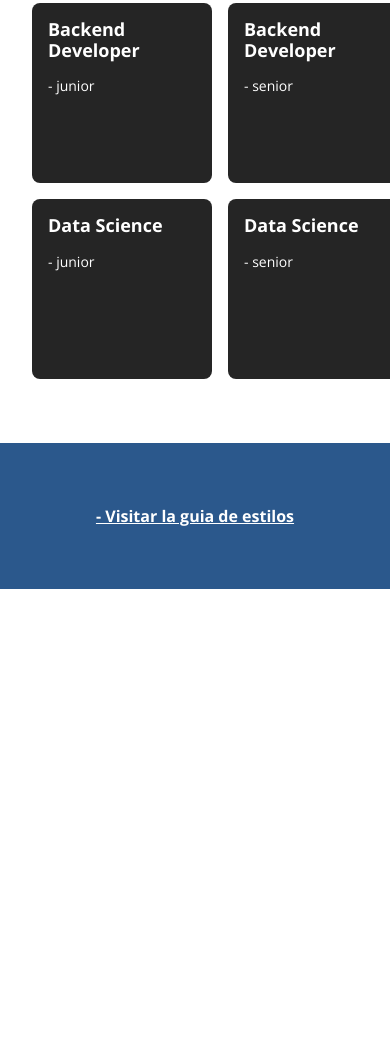
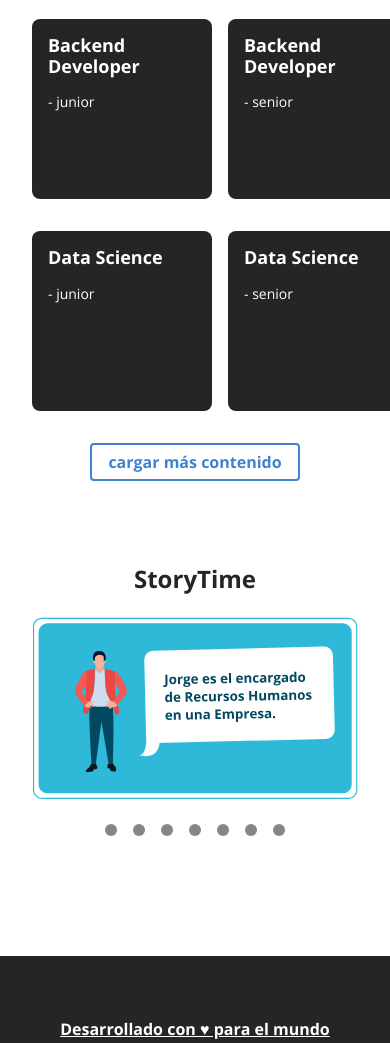
Before and after one commit to jotajotadev/guion, a plain HTML site: page index.html in a window 390 px wide. Shown: the part 1148-2191 px from the top of the page. Before the commit the page ends 1737 px from the top, so only its background shows below. Drawn offline with nearby package versions, Linux system fonts and the light colour scheme.

Commit message:
add some slides to storytime and fir version of mobile

```diff
--- a/index.html
+++ b/index.html
@@ -148,11 +148,31 @@
         </article>
       </div>
     </section>
+    <divc class="center-button">
+      <a href="" class="button-ghost">cargar más contenido</a>
+    </div>
+
   </main>
+
+  <div class="storytime">
+    <div class="storytime__wrap">
+      <h2 class="storytime__title">StoryTime</h2>
+      <img src="img/slide 1.svg" alt="" class="storytime__img">
+      <div class="storytime__navigation">
+        <div class="slide__nav one"></div>
+        <div class="slide__nav two"></div>
+        <div class="slide__nav three"></div>
+        <div class="slide__nav four"></div>
+        <div class="slide__nav five"></div>
+        <div class="slide__nav six"></div>
+        <div class="slide__nav seven"></div>
+      </div>
+    </div>
+  </div>
 
 
   <footer class="footer">
-    <a href="" class="footer__link">- Visitar la guia de estilos</a>
+    <a href="" class="footer__link">Desarrollado con ♥ para el mundo</a>
   </footer>
 </body>
 </html>
--- a/scss/layout/_footer.scss
+++ b/scss/layout/_footer.scss
@@ -1,5 +1,5 @@
 .footer {
-  background-color: $primary;
+  background-color: $dark;
   padding-top: $space-4;
   padding-bottom: $space-4;
   text-align: center;
--- a/scss/layout/_sections.scss
+++ b/scss/layout/_sections.scss
@@ -9,6 +9,7 @@
     padding-right: 2rem;
     margin-bottom: 3rem;
     .icon-item{
+      cursor: pointer;
       flex-shrink: 0;
       margin-right: 0.5rem;
       margin-left: 0.5rem;
@@ -45,7 +46,7 @@
   }
   .section{
     padding-left: $space-2;
-    margin-bottom: 1rem;
+    margin-bottom: 2rem;
     &__main-title {
       color: $dark;
       font-size: pxToRem(18);
@@ -79,3 +80,45 @@
     }
   }
 }
+.center-button {
+  display: flex;
+  justify-content: center;
+  margin-bottom: 4rem;
+}
+.storytime {
+  display: flex;
+  justify-content: center;
+  margin-bottom: 7rem;
+  padding-left: 2rem;
+  padding-right: 2rem;
+  .storytime__wrap {
+
+    width: 100%;
+    display: flex;
+    flex-direction: column;
+    align-items: center;
+  }
+  &__title {
+    text-align: center;
+    color: $dark;
+    margin-bottom: 1.5rem;
+  }
+  &__img {
+    width: 100%;
+    max-width: 539px;
+  }
+  &__navigation {
+    margin-top: 1rem;
+    display: flex;
+    .slide__nav {
+      border-radius: 50%;
+      margin: 0.5rem;
+      width: 12px;
+      height: 12px;
+      background-color: $dark-light;
+    }
+    .slide__nav:hover {
+      background-color: $primary-variant;
+    }
+  }
+}
```
Also changed, not shown: css/main.css, img/slide 1.svg (added), img/slide 2.svg (added), img/slide 3.svg (added), img/slide 4.svg (added), img/slide 5.svg (added), img/slide 6.svg (added), img/slide 7.svg (added), 1 other file.
